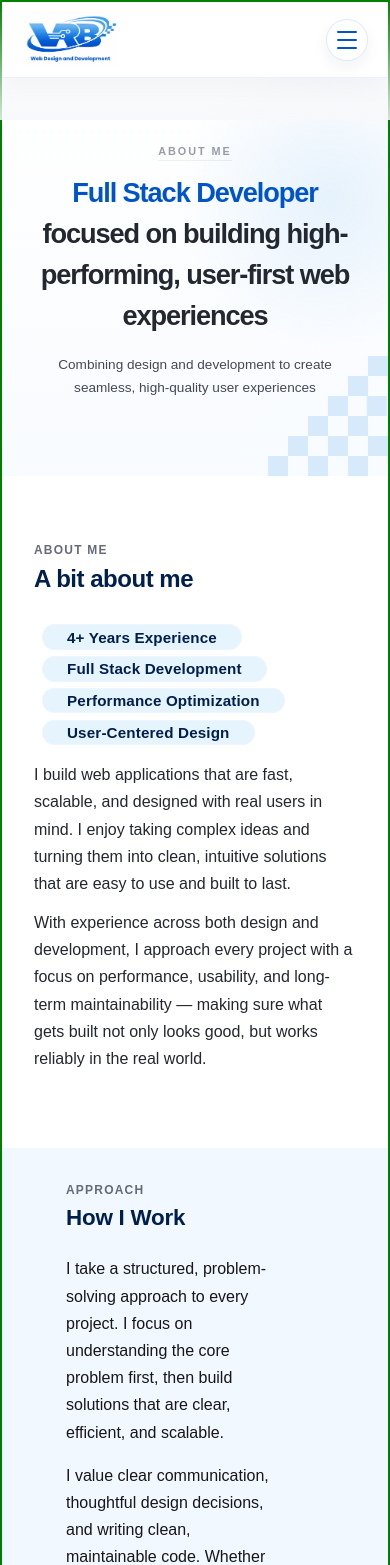
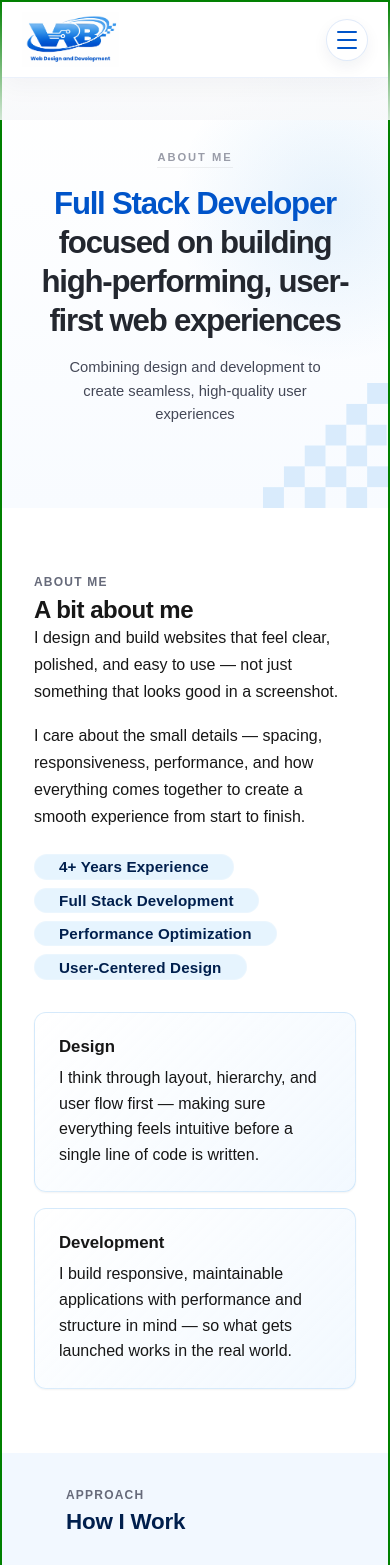
Before and after one commit to roseandlily33/vrb, a Next.js app in the folder client/: page /about in a window 390 px wide. Shown: the top 1565 px of the page. Built offline with nearby package versions, Linux system fonts and the light colour scheme.

Commit message:
Some changes to the about

```diff
--- a/client/src/app/Components/Hero/Hero.module.css
+++ b/client/src/app/Components/Hero/Hero.module.css
@@ -3,39 +3,46 @@
 }
 
 .hero {
-  height: 600px;
+  min-height: 600px;
   display: flex;
   flex-direction: column;
   justify-content: center;
   align-items: center;
+
   position: relative;
   overflow: hidden;
   background: var(--background-hero);
-  /* padding: 3.5rem 2.5vw 3.5rem 2.5vw; */
   padding: var(--section-lg);
 }
 
-.squaresBG {
-  position: absolute;
-  right: 0;
-  bottom: 0;
-  z-index: 22;
-  width: 220px;
-  height: auto;
-  pointer-events: none;
-  opacity: 0.7;
-  /* border: 2px solid red; */
-}
-.squaresBG {
-  animation: float 6s ease-in-out infinite;
-}
 .subText {
   margin-top: 1rem;
+  max-width: 640px;
   color: var(--grey-600);
   text-align: center;
+  line-height: 1.65;
 }
 
-/* /Pixel */
+.title {
+  width: min(70%, 900px);
+  text-align: center;
+  line-height: 1.35;
+  color: var(--grey-800);
+  margin-left: auto;
+  margin-right: auto;
+}
+
+.topMeta {
+  color: var(--grey-400);
+  font-size: 0.95rem;
+  font-weight: 700;
+  text-transform: uppercase;
+  letter-spacing: 0.18rem;
+  border-bottom: 1px solid rgba(0, 0, 0, 0.06);
+  margin-bottom: 28px;
+}
+
+/* Pixel */
 .pixelPattern {
   position: absolute;
   right: 0;
@@ -75,105 +82,109 @@
   animation: shimmerSweep 5.5s ease-in-out infinite;
 }
 
-@keyframes softGlow {
-  0%,
-  100% {
-    opacity: 0.82;
-  }
-  50% {
-    opacity: 1;
-  }
+.squaresBG {
+  position: absolute;
+  right: 0;
+  bottom: 0;
+  z-index: 22;
+  width: 220px;
+  height: auto;
+  pointer-events: none;
+  opacity: 0.7;
+  animation: float 6s ease-in-out infinite;
 }
 
-@keyframes shimmerSweep {
-  0% {
-    transform: translateX(-120%);
-  }
-  45% {
-    transform: translateX(-120%);
-  }
-  72% {
-    transform: translateX(120%);
-  }
-  100% {
-    transform: translateX(120%);
-  }
-}
-
-@keyframes float {
-  0% {
-    transform: translateY(0px) translateX(0px);
-  }
-  50% {
-    transform: translateY(-10px) translateX(5px);
-  }
-  100% {
-    transform: translateY(0px) translateX(0px);
-  }
-}
-.topMeta {
-  color: var(--grey-400);
-  font-size: 0.95rem;
-  font-weight: 700;
-  text-transform: uppercase;
-  letter-spacing: 0.18rem;
-  border-bottom: 1px solid rgba(0, 0, 0, 0.06);
-  margin-bottom: 28px;
-}
-.title {
-  /* color: var(--white); */
-  width: 70%;
-  text-align: center;
-  line-height: 1.5;
-  color: var(--grey-800);
-  margin-left: auto;
-  margin-right: auto;
-}
 @media (max-width: 900px) {
   .hero {
-    height: auto;
+    min-height: 520px;
+    padding: 5rem 2rem 4.5rem;
   }
+
   .title {
-    width: 90%;
-    font-size: 2.1rem;
+    width: min(92%, 720px);
+    font-size: clamp(2rem, 5.2vw, 2.65rem);
+    line-height: 1.28;
   }
+
+  .subText {
+    max-width: 560px;
+    font-size: 0.95rem;
+  }
+
   .topMeta {
     font-size: 0.78rem;
-    letter-spacing: 0.12rem;
+    letter-spacing: 0.14rem;
+    margin-bottom: 1.25rem;
   }
+
   .pixelPattern {
-    width: 160px;
-    min-width: 100px;
-    max-width: 40vw;
+    width: 150px;
+    max-width: 32vw;
   }
+
   .squaresBG {
-    width: 110px;
-    min-width: 60px;
-    max-width: 35vw;
+    width: 125px;
+    max-width: 28vw;
   }
 }
 
 @media (max-width: 600px) {
+  .hero {
+    min-height: 430px;
+    padding: 4rem 1.25rem 3.75rem;
+  }
+
   .title {
-    width: 98%;
-    font-size: 1.7rem;
+    width: 100%;
+    font-size: clamp(1.85rem, 8vw, 2.25rem);
+    line-height: 1.25;
   }
+
+  .subText {
+    margin-top: 1rem;
+    max-width: 34ch;
+    font-size: 0.92rem;
+    line-height: 1.6;
+  }
+
   .topMeta {
-    font-size: 0.68rem;
-    margin-bottom: 12px;
+    font-size: 0.7rem;
+    letter-spacing: 0.12rem;
+    margin-bottom: 1rem;
   }
+
   .pixelPattern {
-    width: 120px;
-    min-width: 70px;
-    max-width: 35vw;
+    width: 125px;
+    max-width: 38vw;
+    opacity: 0.75;
   }
-  .subText {
-    font-size: 0.85rem;
-    /* border: 2px solid red; */
-  }
+
   .squaresBG {
-    width: 60px;
-    min-width: 30px;
-    max-width: 20vw;
+    width: 95px;
+    max-width: 30vw;
+    opacity: 0.5;
   }
 }
+
+@media (max-width: 380px) {
+  .hero {
+    min-height: 410px;
+    padding: 3.5rem 1rem 3.25rem;
+  }
+
+  .title {
+    font-size: clamp(1.7rem, 8vw, 2rem);
+  }
+
+  .subText {
+    font-size: 0.88rem;
+  }
+
+  .pixelPattern {
+    width: 105px;
+  }
+
+  .squaresBG {
+    width: 80px;
+  }
+}
--- a/client/src/app/about/AboutMe/AboutMe.component.jsx
+++ b/client/src/app/about/AboutMe/AboutMe.component.jsx
@@ -10,28 +10,46 @@ const AboutMe = () => {
   ];
   return (
     <section className={styles.aboutMeSection}>
+      <div className={styles.aboutIntro}>
         <p className="eyebrowHeader">About Me</p>
         <h2 className="header">A bit about me</h2>
+
+        <p className={styles.lead}>
+          I design and build websites that feel clear, polished, and easy to use
+          — not just something that looks good in a screenshot.
+        </p>
+
+        <p className={styles.supporting}>
+          I care about the small details — spacing, responsiveness, performance,
+          and how everything comes together to create a smooth experience from
+          start to finish.
+        </p>
         <div className={styles.aboutMeBadges}>
           {items.map((item, idx) => (
-          // <div key={idx} className={styles.aboutMeBadge}>
-            <PillButton aria-hidden="true" style={{ marginLeft: 8 }} key={idx}>
-              {item}
-            </PillButton>
-          // </div>
+            <PillButton key={idx}>{item}</PillButton>
           ))}
         </div>
-      <p className={styles.paragraph}>
-        I build web applications that are fast, scalable, and designed with real
-        users in mind. I enjoy taking complex ideas and turning them into clean,
-        intuitive solutions that are easy to use and built to last.
+      </div>
+
+      <div className={styles.aboutCards}>
+        <div className={styles.aboutCard}>
+          <h4>Design</h4>
+          <p>
+            I think through layout, hierarchy, and user flow first — making sure
+            everything feels intuitive before a single line of code is written.
           </p>
-      <p className={styles.paragraph}>
-        With experience across both design and development, I approach every
-        project with a focus on performance, usability, and long-term
-        maintainability — making sure what gets built not only looks good, but
-        works reliably in the real world.
+        </div>
+
+        <div className={styles.aboutCard}>
+          <h4>Development</h4>
+          <p>
+            I build responsive, maintainable applications with performance and
+            structure in mind — so what gets launched works in the real world.
           </p>
+        </div>
+      </div>
+
+      {/* 👇 moved here */}
     </section>
   );
 };
--- a/client/src/app/about/AboutMe/AboutMe.module.css
+++ b/client/src/app/about/AboutMe/AboutMe.module.css
@@ -1,65 +1,60 @@
-.aboutMeBadge:first-child {
-  padding-left: 0;
-}
 .aboutMeSection {
-  display: flex;
-  flex-direction: column;
-  /* justify-content: space-between; */
-  align-items: flex-start;
+  width: 100%;
   padding: var(--section-lg);
-  /* border: 2px solid red; */
+  background: var(--white);
+
+  display: grid;
+  grid-template-columns: minmax(0, 0.95fr) minmax(320px, 0.75fr);
+  gap: var(--space-xxxl);
+  align-items: start;
 }
 
 .aboutMeBadges {
+  grid-column: 1 / -1;
+
   display: flex;
-  flex-direction: row;
-  align-items: flex-start;
-  margin-block: var(--space-xl);
-  /* border: 2px solid red; */
+  flex-wrap: wrap;
+  gap: var(--space-xs);
+
+  margin-top: var(--space-xl);
+}
+.aboutCards {
+  display: flex;
+  flex-direction: column;
+  gap: var(--space-m);
 }
 
-.aboutMeSection h2 {
-  color: var(--blue-900);
-  /* margin-bottom: var(--space-l); */
+.aboutCard {
+  padding: var(--space-l);
+  border-radius: var(--radius-md);
+
+  background:
+    linear-gradient(135deg, rgba(255, 255, 255, 0.92), rgba(239, 247, 255, 0.78));
+
+  border: 1px solid rgba(27, 137, 226, 0.16);
+  box-shadow: var(--shadow-xs);
+
+  display: flex;
+  flex-direction: column;
+  justify-content: flex-start;
+  min-height: 140px; /* 👈 keeps them visually consistent */
+}
+.aboutCard h4 {
+  margin: 0 0 var(--space-xs);
+  line-height: 1.2;
 }
 
-.paragraph {
-  /* font-size: 1.15rem; */
-  color: var(--grey-800);
-  line-height: 1.7;
-  margin-bottom: var(--space-l);
+.aboutCard p {
+  margin: 0;
+  line-height: 1.6;
 }
+@media (max-width: 900px) {
+  .aboutMeSection {
+    grid-template-columns: 1fr;
+    gap: var(--space-xl);
+  }
 
-@media (max-width: 900px) {
   .aboutMeBadges {
-    align-items: center;
-    /* justify-content: center; */
-    flex-wrap: wrap;
-    margin-bottom: var(--space-m);
-    gap: 0.5em 0.7em;
-    row-gap: 0.5em;
-    width: 100%;
-  }
-  .paragraph {
-    margin-bottom: var(--space-m);
+    margin-top: var(--space-l);
   }
 }
-
-@media (max-width: 600px) {
-  .aboutMeBadges {
-    gap: 0.5em 0.5em;
-    row-gap: 0.4em;
-  }
-  .paragraph {
-    margin-bottom: var(--space-s);
-  }
-  .aboutMeBadge {
-    font-size: 0.82rem;
-    padding: 0.13em 0.7em;
-    margin-bottom: 0.13em;
-    position: relative;
-  }
-  .aboutMeBadge:not(:last-child)::after {
-    display: none;
-  }
-}
```
Also changed, not shown: client/src/app/process/Expect/Expect.component.jsx (+14 -3 lines), client/src/app/process/Expect/Expect.module.css (+95 -49 lines). Lines whose indentation alone changed are shown as unchanged.
